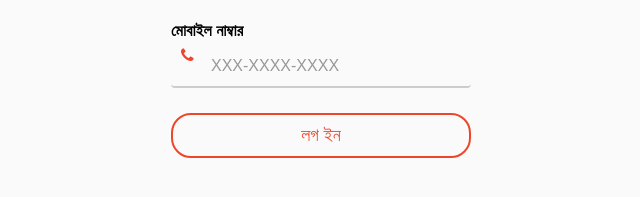
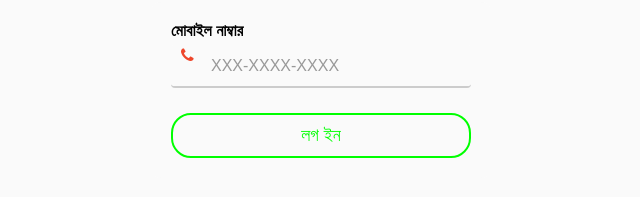
Before and after one commit to brillianttopup/Whatapp-, a plain HTML site: page login.html in a window 1280 px wide. Shown: the part 147-344 px from the top of the page, without its empty margins (319-959 px from the left). Drawn offline with Linux system fonts and the light colour scheme.

Commit message:
Update login.html

```diff
--- a/login.html
+++ b/login.html
@@ -97,7 +97,7 @@
         }
 
         input:focus {
-            border-bottom: 2px solid #ee462b;
+            border-bottom: 2px solid #00FF00;
             box-shadow: none;
             outline: none;
         }
@@ -108,8 +108,8 @@
 
         #loginButton {
             background-color: transparent;
-            color: #ee462b;
-            border: 2px solid #ee462b;
+            color: #00FF00;
+            border: 2px solid #00FF00;
             padding: 10px 20px;
             border-radius: 20px;
             cursor: pointer;
@@ -124,7 +124,7 @@
         }
 
         #loginButton:hover {
-            background-color: #ee462b;
+            background-color: #00FF00;
             color: #FFFFFF;
             transform: translateY(-2px);
         }
```
